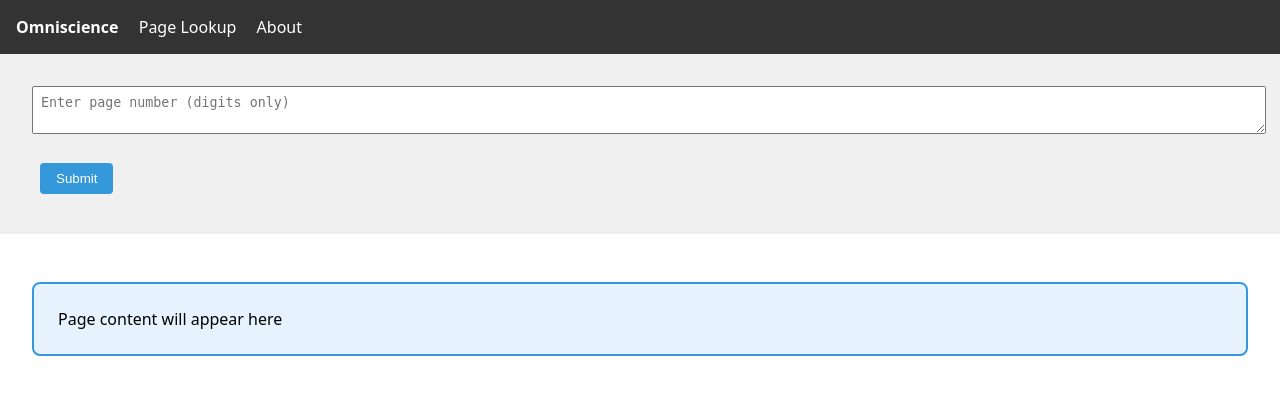
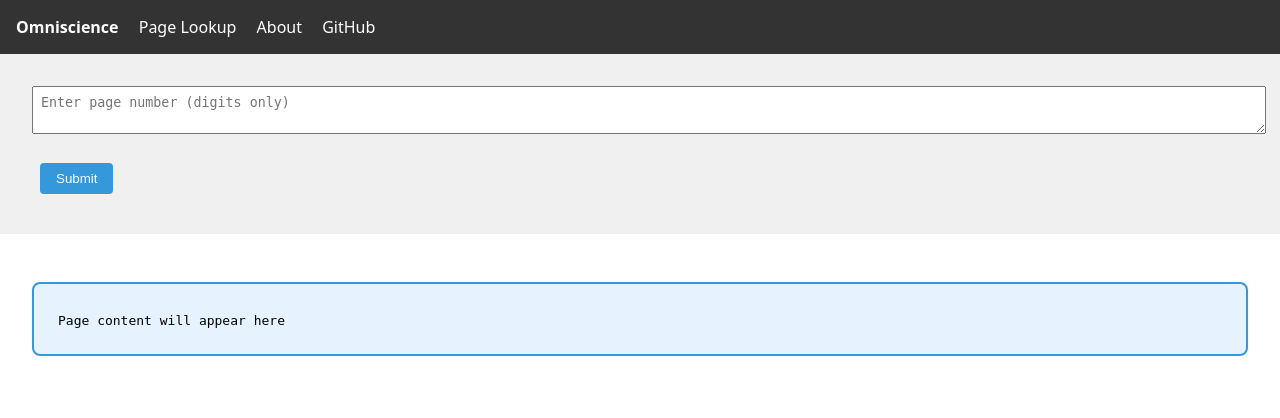
Before and after one commit to mshyshov/Omniscience, a FastAPI app: page /page in a window 1280 px wide. Shown: the top 418 px of the page. Run offline with FastAPI, Linux system fonts and the light colour scheme.

Commit message:
Slight layout and styles rework

```diff
--- a/templates/base.html
+++ b/templates/base.html
@@ -90,6 +90,11 @@
             margin: 0.5rem;
         }
 
+        span {
+            font-family: monospace;
+        }
+
+
         button:hover {
             background-color: #2980b9;
         }
@@ -101,6 +106,7 @@
         <a href="/"><strong>Omniscience</strong></a>
         <a href="/page">Page Lookup</a>
         <a href="/about">About</a>
+        <a target="_blank" href="https://github.com/mshyshov/Omniscience">GitHub</a>
     </nav>
 
     {% block topsection %}{% endblock %}
```
